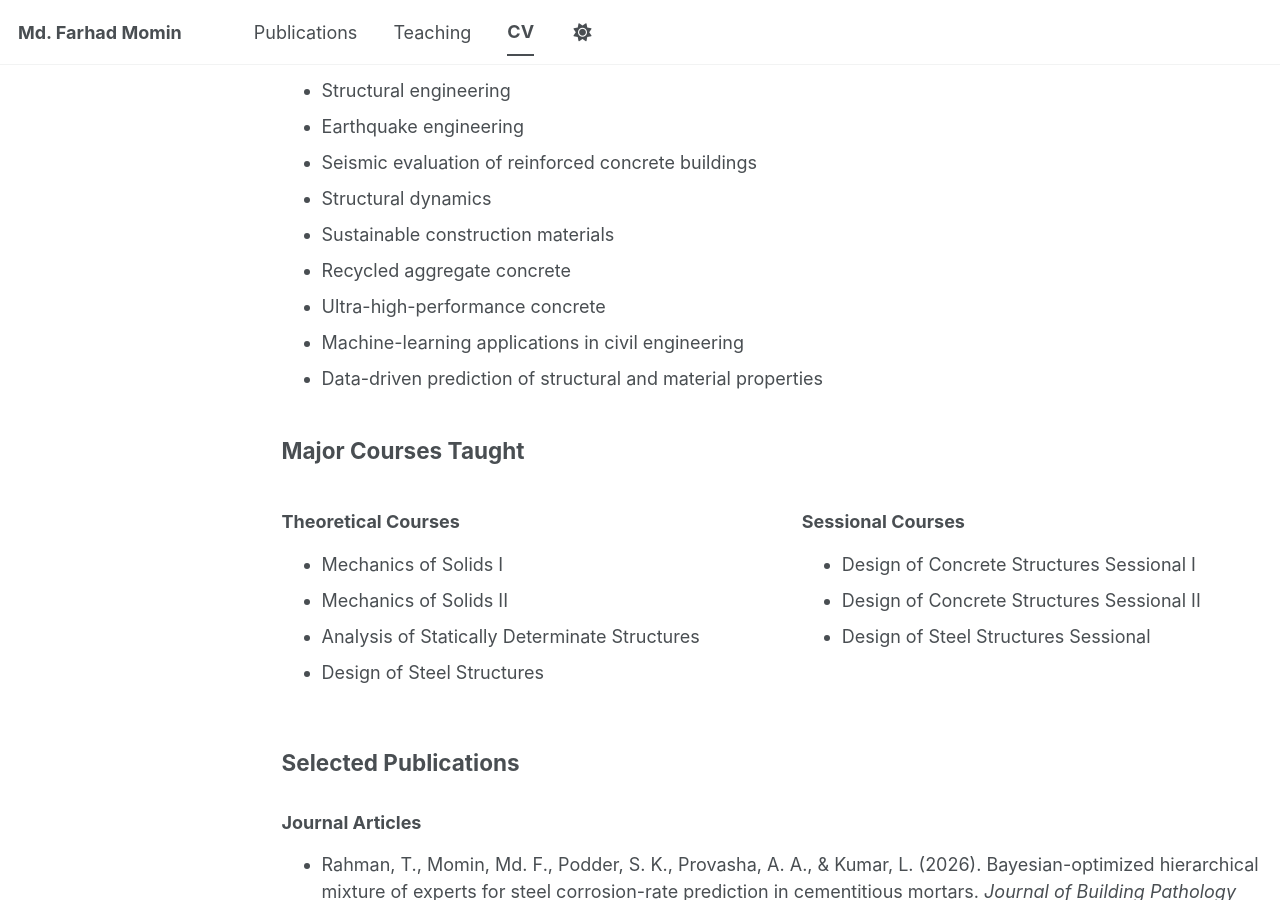
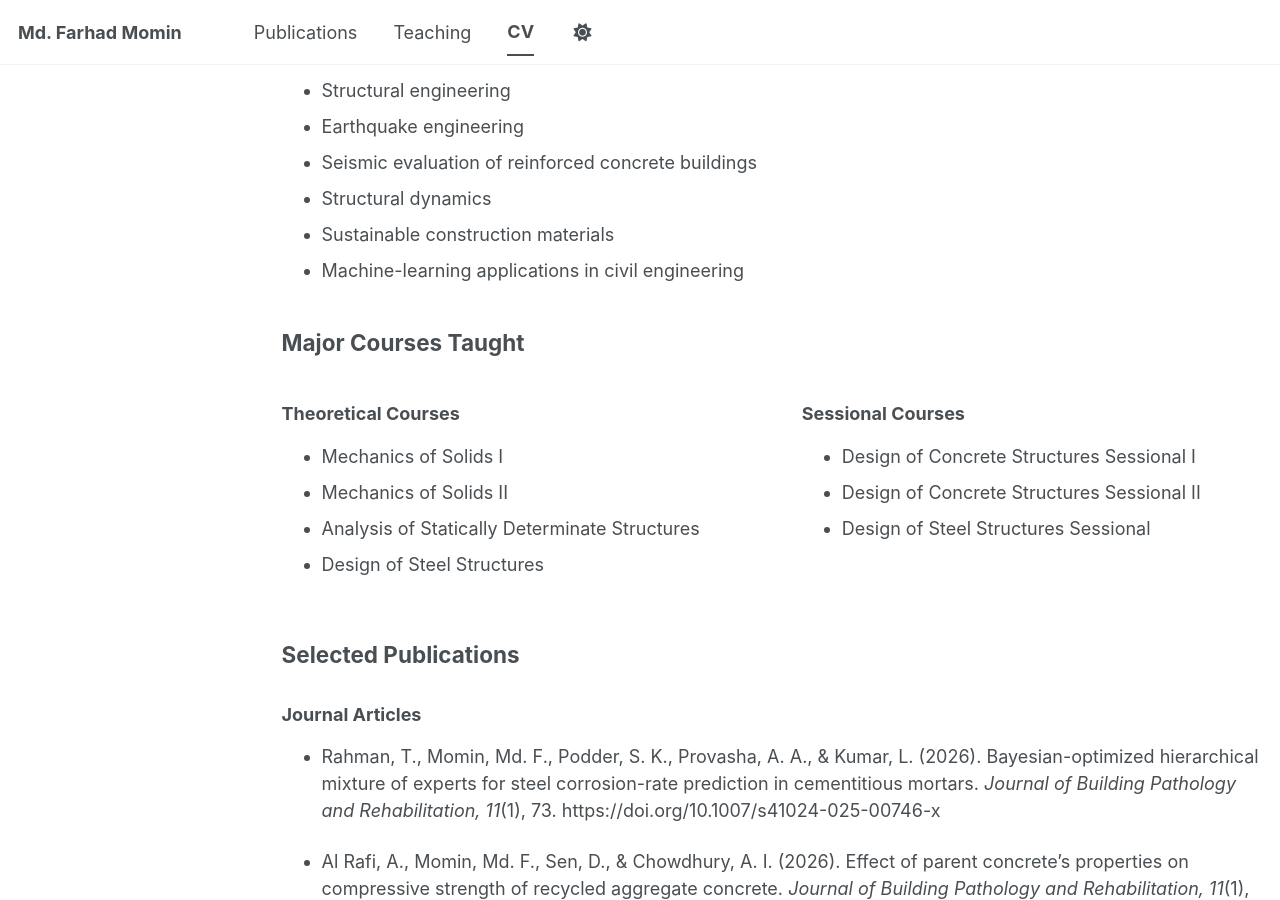
Before and after one commit to farhad-momin/farhad-momin.github.io, a Jekyll site: the page built from _pages/cv.md, in a window 1280 px wide and 900 px high, scrolled down 1370 px. Built offline with Jekyll 4.4.1, drawn with Linux system fonts in a browser that asks for light colours; some web fonts are replaced; a script bundle is joined from its source files by our own code; library files that are not in the unit come from our copies.

Commit message:
Update expertise list in CV
Removed specific materials from expertise list.

```diff
--- a/_pages/cv.md
+++ b/_pages/cv.md
@@ -56,10 +56,7 @@ April 2017 – January 2022
 - Seismic evaluation of reinforced concrete buildings
 - Structural dynamics
 - Sustainable construction materials
-- Recycled aggregate concrete
-- Ultra-high-performance concrete
 - Machine-learning applications in civil engineering
-- Data-driven prediction of structural and material properties
 
 ## Major Courses Taught
 
```
